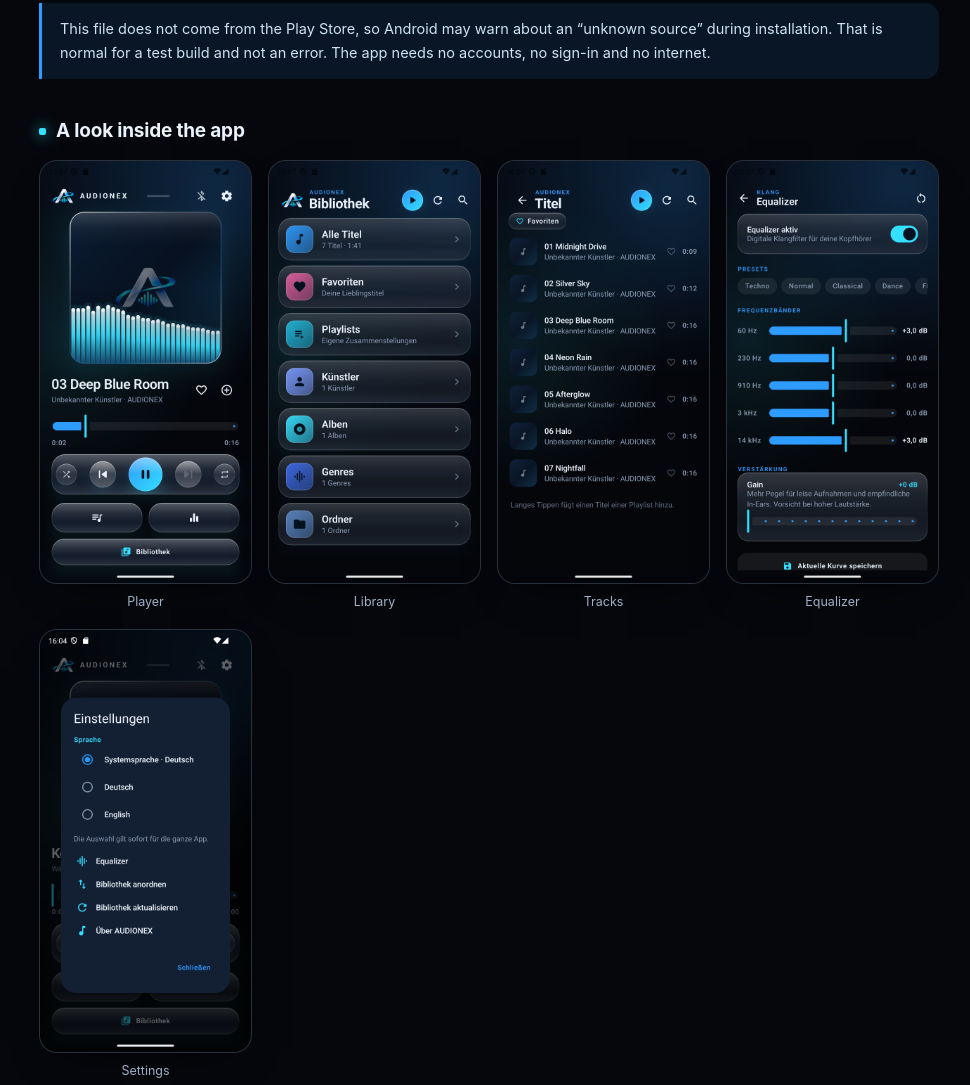
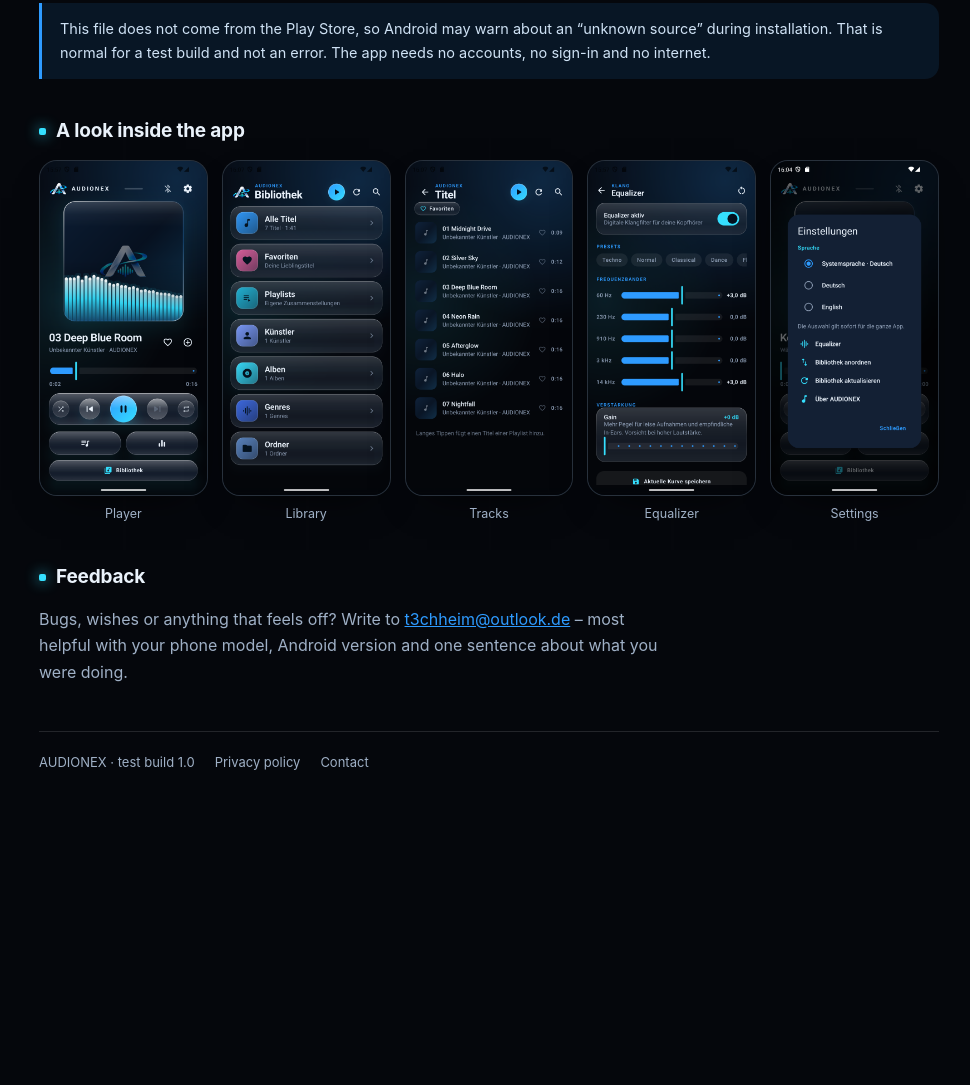
Before and after one commit to T3CHHEIM/audionex-privacy, a plain HTML site: page test.html in a window 1280 px wide. Shown: the part 842-1927 px from the top of the page, without its empty margins (151-1121 px from the left). After the commit the page ends 1680 px from the top, so only its background shows below. Drawn offline with Linux system fonts and the light colour scheme.

Commit message:
Add files via upload

```diff
--- a/test.html
+++ b/test.html
@@ -233,8 +233,8 @@
 
   .gallery {
     display: grid;
-    grid-template-columns: repeat(auto-fit, minmax(200px, 1fr));
-    gap: 16px;
+    grid-template-columns: repeat(auto-fit, minmax(158px, 1fr));
+    gap: 14px;
   }
   figure { margin: 0; }
   .shot {
```
